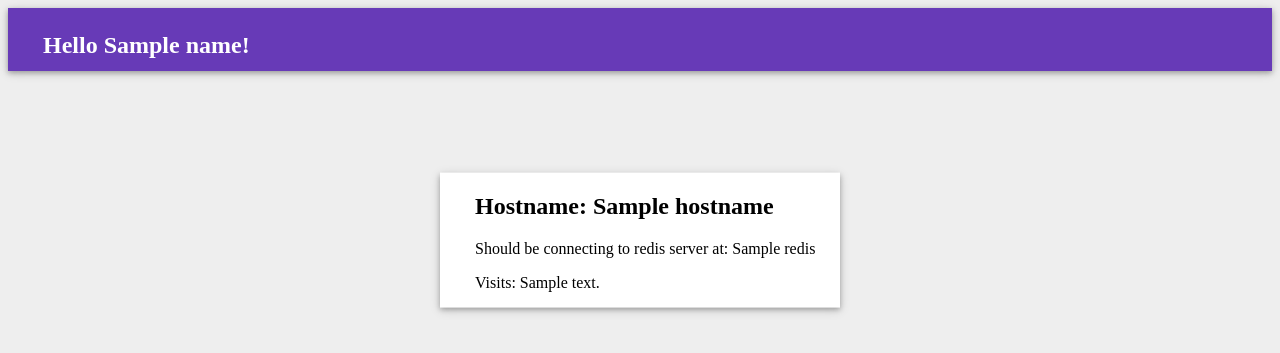
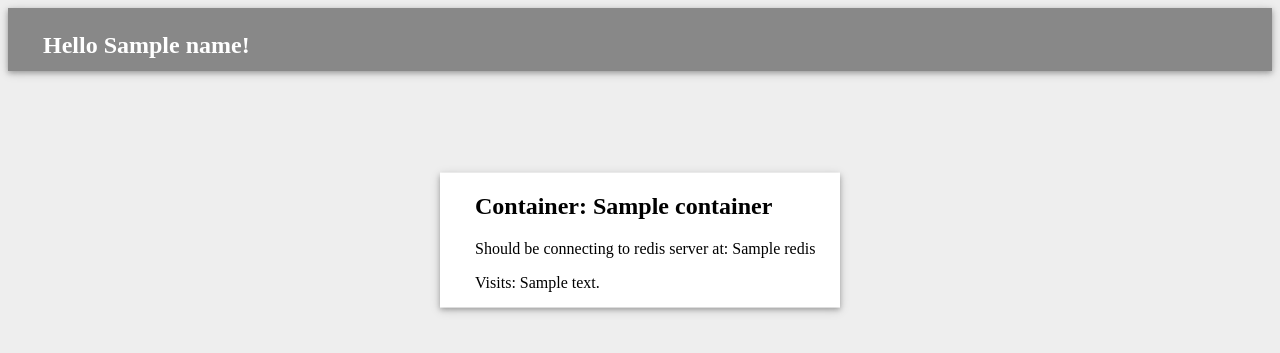
Before and after one commit to rhawnk/docker_hello, a Flask app: template templates/page.html in a window 1280 px wide. Shown: the top 353 px of the page. Run offline with Flask 2, Linux system fonts and the light colour scheme; the template is opened without the code that fills it: most values are stand-ins (such as "Sample title", 1, 10 or a date in 2020).

Commit message:
Abstracting background color into env var

```diff
--- a/app.py
+++ b/app.py
@@ -19,9 +19,11 @@ def printme():
 def hello():
     name = os.getenv('NAME', "world")
     redis = os.getenv('REDISSERVER')
-    hostname = socket.gethostname()
+    hostname = os.getenv('HOSTNAME', socket.gethostname())
+    container = os.getenv('DOCKER_HOST', 'UNKNOWN')
+    color = os.getenv('BG-COLOR','#673ab7')
     # visitcount = printme()
-    return render_template('page.html', name=name, redis=redis, hostname=hostname, visitcount=printme())
+    return render_template('page.html', name=name, redis=redis, bg_color=color, container=container, visitcount=printme())
 
 if __name__ == "__main__":
 	app.run(host='0.0.0.0', port=80)
--- a/templates/page.html
+++ b/templates/page.html
@@ -1,11 +1,11 @@
 <html>
 <body style="background-color: #eee;">
-  <div style="background-color: #673ab7; height:8%; width:100%;box-shadow: 0 2px 10px 0 rgba(0, 0, 0, 0.16), 0 2px 5px 0 rgba(0, 0, 0, 0.26);">
+  <div style="background-color: {{ bg_color }}; height:8%; width:100%;box-shadow: 0 2px 10px 0 rgba(0, 0, 0, 0.16), 0 2px 5px 0 rgba(0, 0, 0, 0.26);">
     <h2 style="padding-top: 1em; padding-bottom: 1em; padding-left: 35px; color: white;">Hello {{ name }}!</h2>
   </div>
 <div id="card" style="   position: absolute;width: 400px;background-color: white;top: 30%;left: 50%;transform: translate(-50%, -50%);	box-shadow: 0 2px 10px 0 rgba(0, 0, 0, 0.16), 0 2px 5px 0 rgba(0, 0, 0, 0.26);">
   <div style="padding-left: 35px;">
-      <h2>Hostname: {{ hostname }}</h2>
+      <h2>Container: {{ container }}</h2>
       <p>Should be connecting to redis server at: {{ redis }}</p>
       <p>Visits: {{ visitcount }}</p>
   </div>
```
